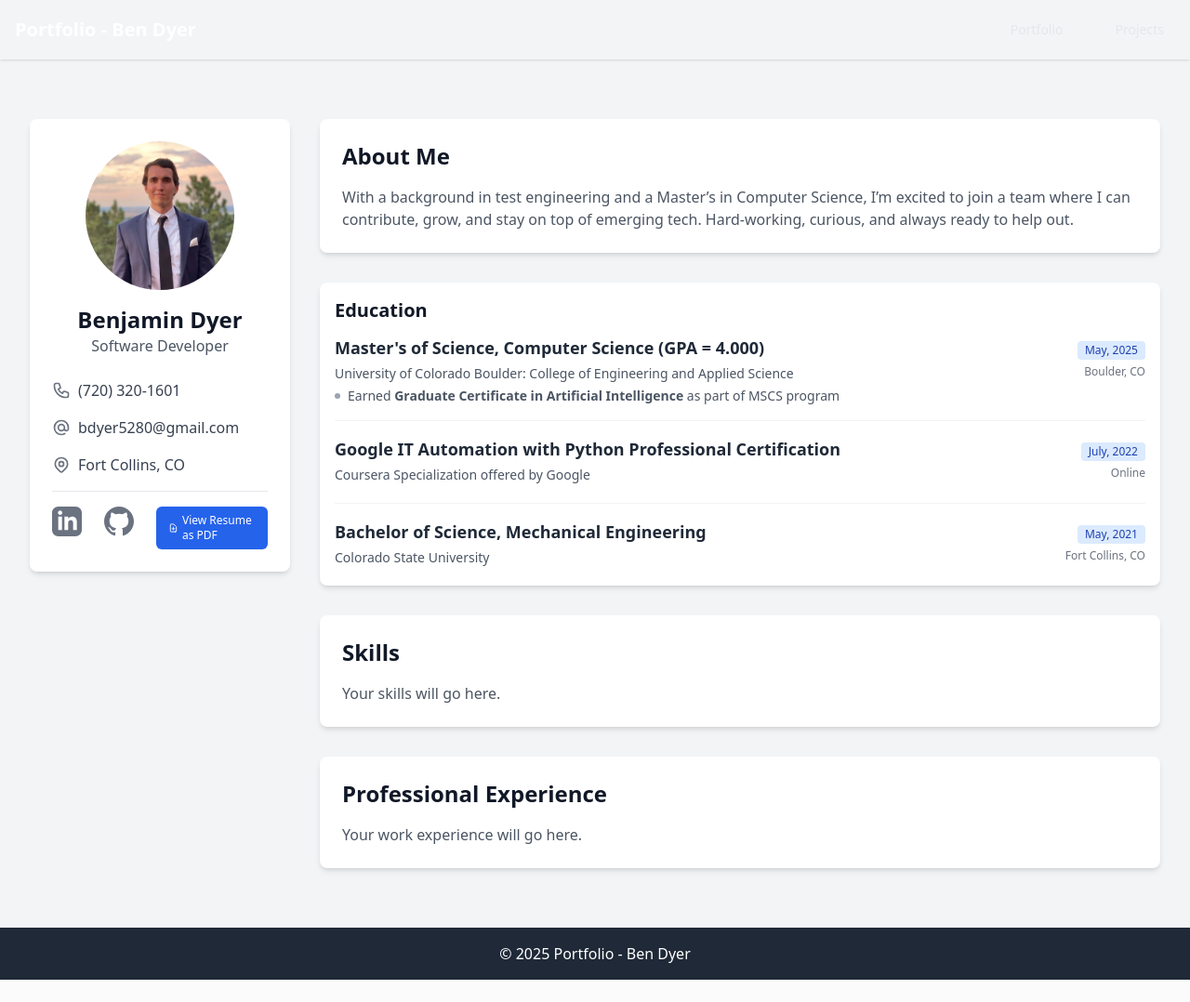
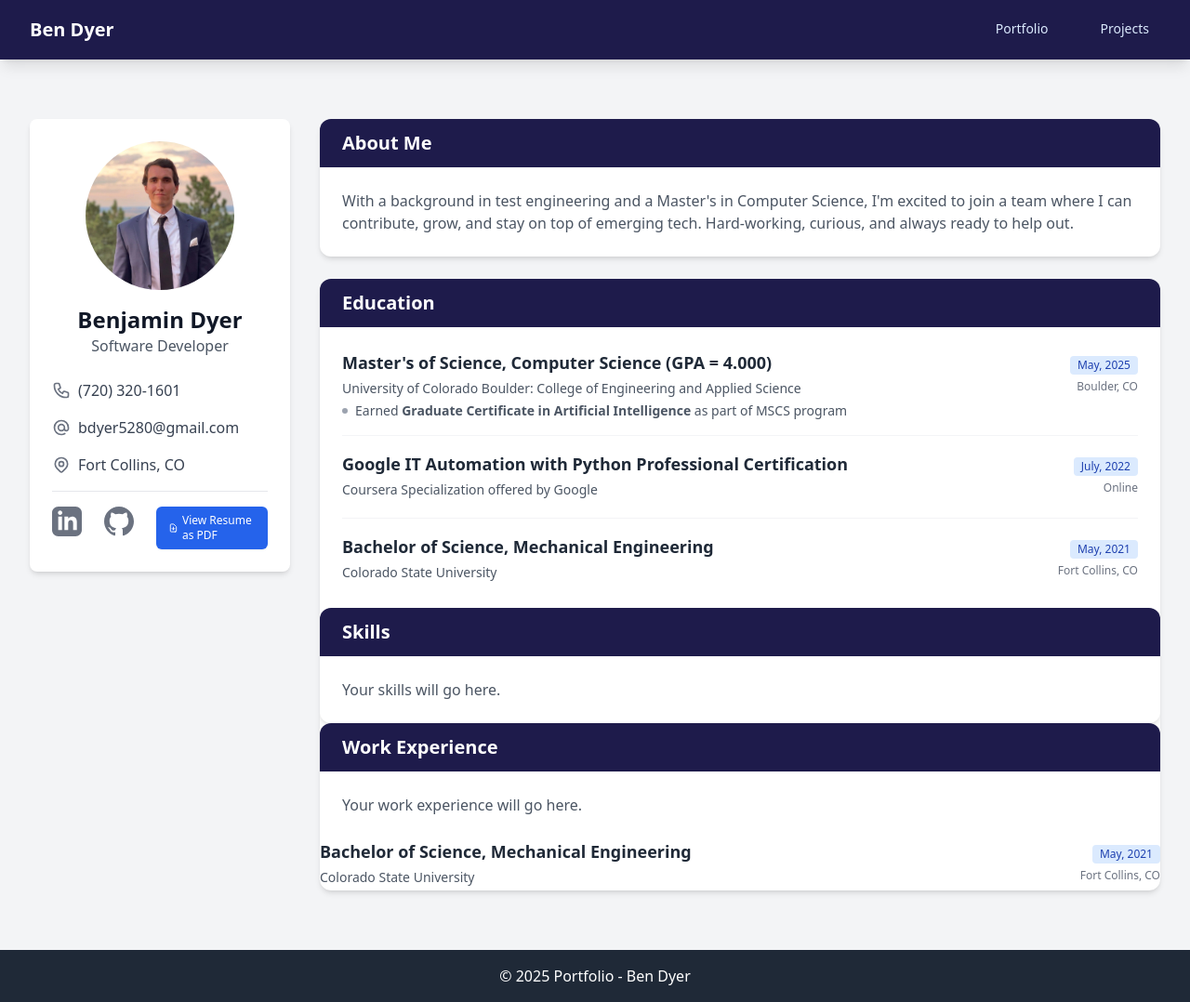
Before and after one commit to b5050d/portfolio, a Flask app: page / in a window 1280 px wide. Shown: the whole page at 93% size. Before the commit the page ends 1054 px from the top, so only its background shows below. Run offline with Flask 3, Linux system fonts and the light colour scheme; some libraries are stand-ins or nearby versions.

Commit message:
Restored indigo headers but the css is messed up now

```diff
--- a/templates/base.html
+++ b/templates/base.html
@@ -7,21 +7,25 @@
     <script src="https://cdn.tailwindcss.com"></script>
 </head>
 <body class="bg-gray-100">
-    <nav class="bg-navy-900 shadow">
-        <div class="max-w-7xl bg-navy-900 mx-auto px-4">
+    <header class="bg-indigo-950 shadow-lg">
+        <div class="max-w-7xl mx-auto px-4 sm:px-6 lg:px-8">
             <div class="flex justify-between h-16">
                 <div class="flex items-center">
-                    <a href="{{ url_for('home') }}" class="text-xl font-bold text-white">Portfolio - Ben Dyer</a>
+                    <a href="{{ url_for('home') }}" class="text-xl font-bold text-white hover:text-blue-100 transition-colors">Ben Dyer</a>
                 </div>
                 <div class="hidden md:flex items-center space-x-8">
-                    <a href="{{ url_for('home') }}" class="px-3 py-2 text-sm font-medium text-gray-200 hover:text-white transition-colors">Portfolio</a>
-                    <a href="{{ url_for('projects') }}" class="px-3 py-2 text-sm font-medium text-gray-200 hover:text-white transition-colors">Projects</a>
+                    <a href="{{ url_for('home') }}" class="px-3 py-2 text-sm font-medium text-blue-100 hover:text-white transition-colors border-b-2 border-transparent hover:border-white">
+                        Portfolio
+                    </a>
+                    <a href="{{ url_for('projects') }}" class="px-3 py-2 text-sm font-medium text-blue-100 hover:text-white transition-colors border-b-2 border-transparent hover:border-white">
+                        Projects
+                    </a>
                 </div>
                 <!-- Mobile menu button -->
                 <div class="md:hidden flex items-center">
-                    <button type="button" class="text-gray-300 hover:text-white focus:outline-none" aria-controls="mobile-menu" aria-expanded="false">
+                    <button type="button" class="inline-flex items-center justify-center p-2 rounded-md text-blue-200 hover:text-white hover:bg-blue-700 focus:outline-none focus:ring-2 focus:ring-inset focus:ring-white" aria-controls="mobile-menu" aria-expanded="false">
                         <span class="sr-only">Open main menu</span>
-                        <svg class="h-6 w-6" fill="none" viewBox="0 0 24 24" stroke="currentColor">
+                        <svg class="block h-6 w-6" xmlns="http://www.w3.org/2000/svg" fill="none" viewBox="0 0 24 24" stroke="currentColor" aria-hidden="true">
                             <path stroke-linecap="round" stroke-linejoin="round" stroke-width="2" d="M4 6h16M4 12h16M4 18h16" />
                         </svg>
                     </button>
@@ -29,13 +33,13 @@
             </div>
         </div>
         <!-- Mobile menu, show/hide based on menu state -->
-        <div class="md:hidden hidden bg-navy-800" id="mobile-menu">
+        <div class="md:hidden hidden bg-indigo-950" id="mobile-menu">
             <div class="px-2 pt-2 pb-3 space-y-1 sm:px-3">
-                <a href="{{ url_for('home') }}" class="block px-3 py-2 text-base font-medium text-gray-200 hover:bg-navy-700 hover:text-white">Portfolio</a>
-                <a href="{{ url_for('projects') }}" class="block px-3 py-2 text-base font-medium text-gray-200 hover:bg-navy-700 hover:text-white">Projects</a>
+                <a href="{{ url_for('home') }}" class="block px-3 py-2 text-base font-medium text-blue-100 hover:bg-blue-600 hover:text-white">Portfolio</a>
+                <a href="{{ url_for('projects') }}" class="block px-3 py-2 text-base font-medium text-blue-100 hover:bg-blue-600 hover:text-white">Projects</a>
             </div>
         </div>
-    </nav>
+    </header>
 
     <script>
         // Toggle mobile menu
--- a/templates/home.html
+++ b/templates/home.html
@@ -50,7 +50,7 @@
                                 </svg>
                             </a>
                             <!-- Resume PDF -->
-                            <a href="{{ url_for('static', filename='BDyer_Resume_5_25.pdf') }}" target="_blank" class="inline-flex items-center px-3 py-1.5 border border-transparent text-xs font-medium rounded-md shadow-sm text-white bg-blue-600 hover:bg-blue-700 focus:outline-none focus:ring-2 focus:ring-offset-2 focus:ring-blue-500 transition-colors">
+                            <a href="{{ url_for('static', filename='BDyer_Resume_5_25.pdf') }}" target="_blank" class="inline-flex items-center px-3 py-1.5 border border-transparent text-xs font-medium rounded-md shadow-sm text-white bg-blue-600 hover:bg-indigo-950 focus:outline-none focus:ring-2 focus:ring-offset-2 focus:ring-blue-500 transition-colors">
                                 <svg class="w-4 h-4 mr-1" fill="none" stroke="currentColor" viewBox="0 0 24 24">
                                     <path stroke-linecap="round" stroke-linejoin="round" stroke-width="2" d="M12 10v6m0 0l-3-3m3 3l3-3m2 8H7a2 2 0 01-2-2V5a2 2 0 012-2h5.586a1 1 0 01.707.293l5.414 5.414a1 1 0 01.293.707V19a2 2 0 01-2 2z"/>
                                 </svg>
@@ -63,16 +63,23 @@
         </div>
 
         <!-- Main Content Column (70% width on desktop) -->
-        <div class="md:col-span-3 space-y-8">
+        <div class="md:col-span-3 space-y-6">
             <!-- About Me Section -->
-            <div class="bg-white rounded-lg shadow-md p-6">
-                <h2 class="text-2xl font-bold text-gray-900 mb-4">About Me</h2>
-                <p class="text-gray-600">With a background in test engineering and a Master’s in Computer Science, I’m excited to join a team where I can contribute, grow, and stay on top of emerging tech. Hard-working, curious, and always ready to help out.</p>
+            <div class="bg-white rounded-xl shadow-md overflow-hidden">
+                <div class="bg-indigo-950 px-6 py-3 rounded-t-lg">
+                    <h2 class="text-xl font-bold text-white">About Me</h2>
+                </div>
+                <div class="p-6">
+                    <p class="text-gray-600">With a background in test engineering and a Master's in Computer Science, I'm excited to join a team where I can contribute, grow, and stay on top of emerging tech. Hard-working, curious, and always ready to help out.</p>
+                </div>
             </div>
 
             <!-- Education Section -->
-            <div class="bg-white rounded-lg shadow-md p-4">
-                <h2 class="text-xl font-bold text-gray-900 mb-3">Education</h2>
+            <div class="bg-white rounded-xl shadow-md overflow-hidden">
+                <div class="bg-indigo-950 px-6 py-3">
+                    <h2 class="text-xl font-bold text-white">Education</h2>
+                </div>
+                <div class="p-6">
 
                 <!-- Education Entry 1 -->
                 <div class="mb-4 pb-4 border-b border-gray-100">
@@ -124,15 +131,38 @@
             </div>
 
             <!-- Skills Section -->
-            <div class="bg-white rounded-lg shadow-md p-6">
-                <h2 class="text-2xl font-bold text-gray-900 mb-4">Skills</h2>
-                <p class="text-gray-600">Your skills will go here.</p>
+            <div class="bg-white rounded-xl shadow-md overflow-hidden">
+                <div class="bg-indigo-950 px-6 py-3">
+                    <h2 class="text-xl font-bold text-white">Skills</h2>
+                </div>
+                <div class="p-6">
+                    <p class="text-gray-600">Your skills will go here.</p>
+                </div>
             </div>
 
-            <!-- Professional Experience Section -->
-            <div class="bg-white rounded-lg shadow-md p-6">
-                <h2 class="text-2xl font-bold text-gray-900 mb-4">Professional Experience</h2>
-                <p class="text-gray-600">Your work experience will go here.</p>
+            <!-- Work Experience Section -->
+            <div class="bg-white rounded-xl shadow-md overflow-hidden">
+                <div class="bg-indigo-950 px-6 py-3">
+                    <h2 class="text-xl font-bold text-white">Work Experience</h2>
+                </div>
+                <div class="p-6">
+                    <p class="text-gray-600">Your work experience will go here.</p>
+                </div>
+
+                <!-- Education Entry 3 -->
+                <div>
+                    <div class="flex justify-between items-baseline">
+                        <h3 class="text-lg font-semibold text-gray-800">Bachelor of Science, Mechanical Engineering</h3>
+                        <span class="text-xs bg-blue-100 text-blue-800 px-2 py-0.5 rounded">May, 2021</span>
+                    </div>
+                    <div class="flex justify-between text-sm text-gray-600 mt-1">
+                        <span>Colorado State University</span>
+                        <span class="text-xs text-gray-500">Fort Collins, CO</span>
+                    </div>
+                    <ul class="mt-1 text-sm text-gray-600 space-y-0.5">
+                    </ul>
+                </div>
+
             </div>
         </div>
     </div>
```
